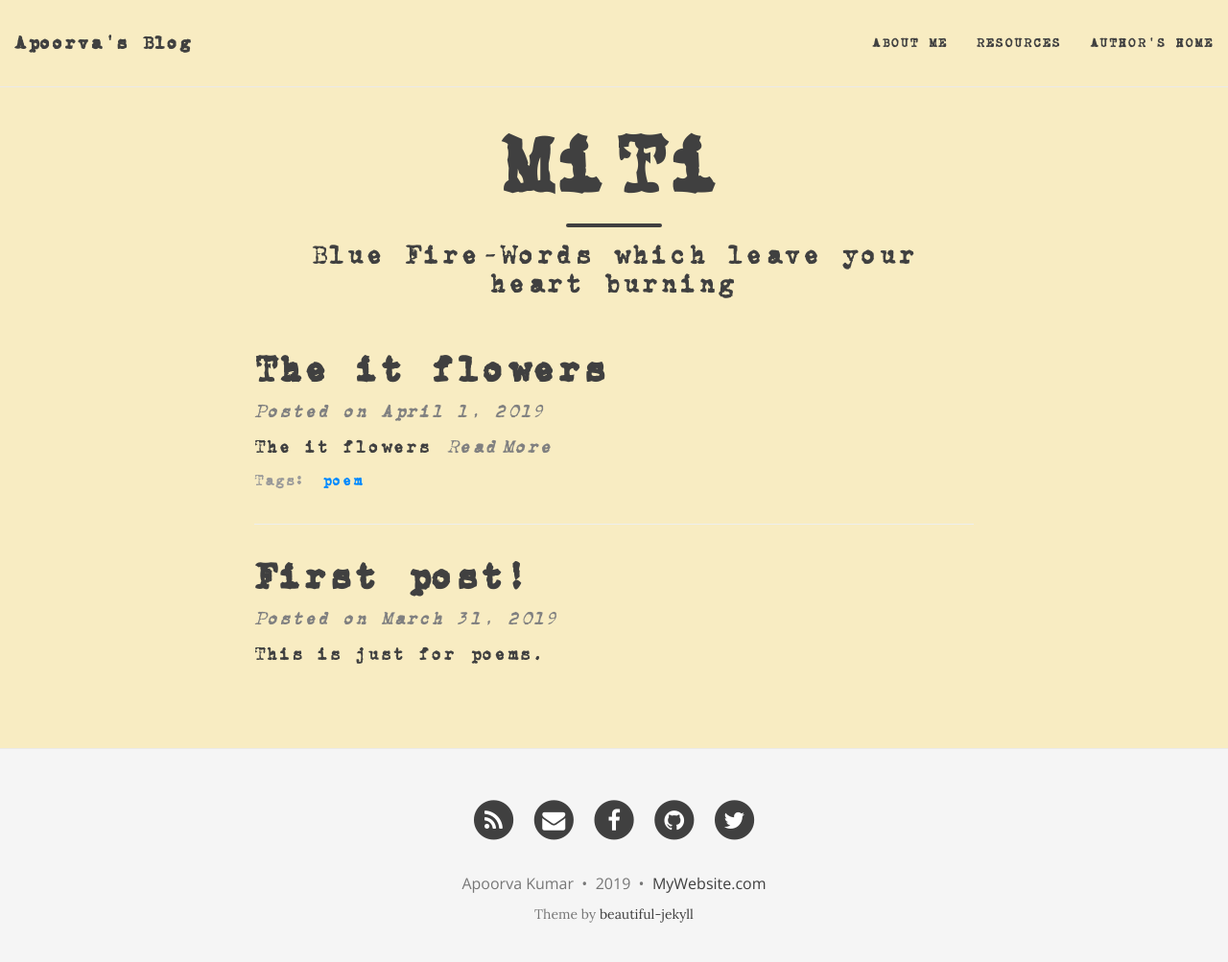
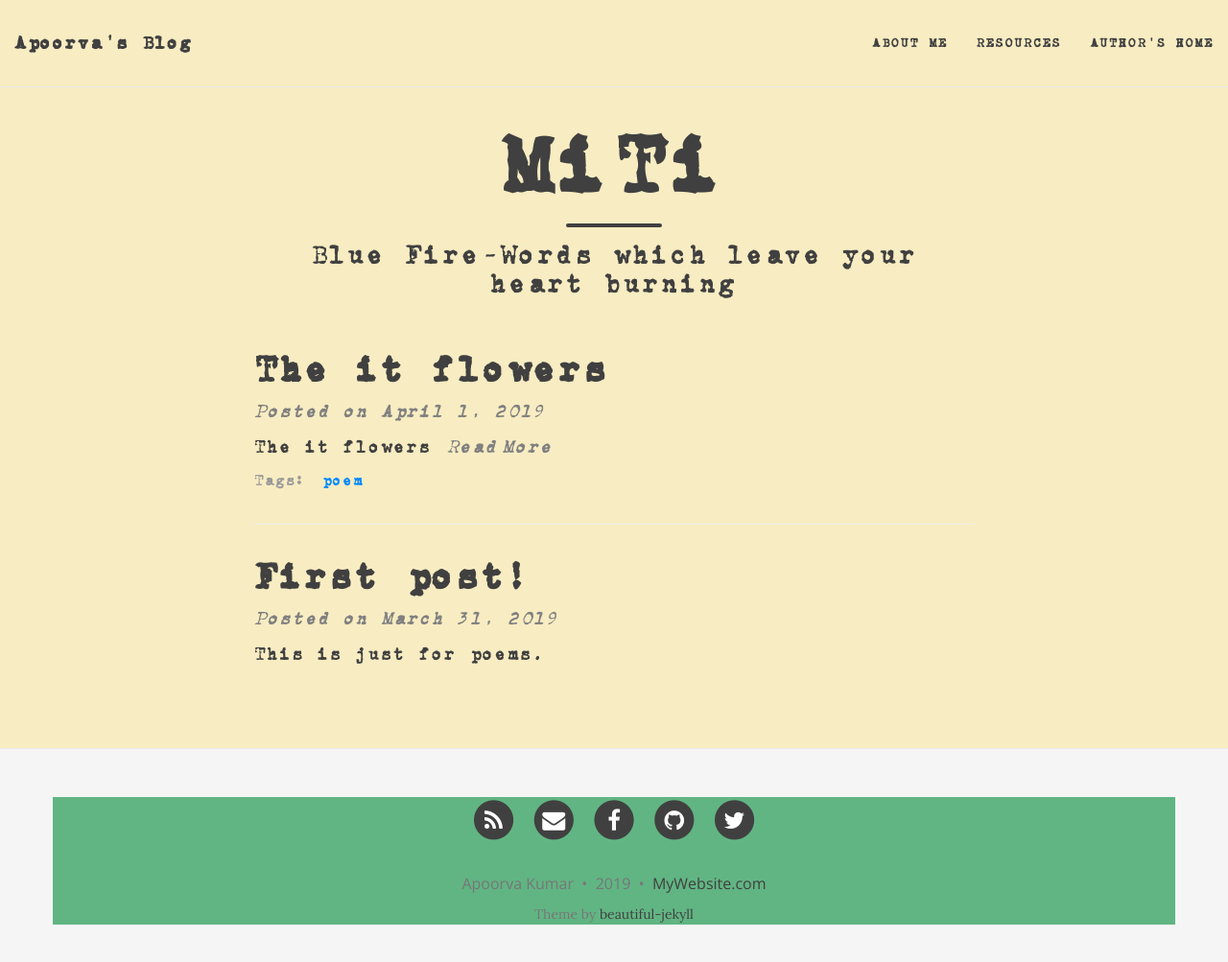
Before and after one commit to rava-dosa/poem, a Jekyll site: the page built from index.html, in a window 1280 px wide and 1014 px high. Shown: the top 1003 px of the window at 96% size. Built offline with Jekyll 4.4.1, drawn with Linux system fonts in a browser that asks for light colours; nearby versions of some CDN libraries; the list of posts is cut into pages by our own code.

Commit message:
changed color of footer

```diff
--- a/css/main.css
+++ b/css/main.css
@@ -797,3 +797,7 @@ td.gutter {
     color: #595959;
   }
 }
+
+.beautiful-jekyll-footer{
+  background: #61b583;
+}
```
